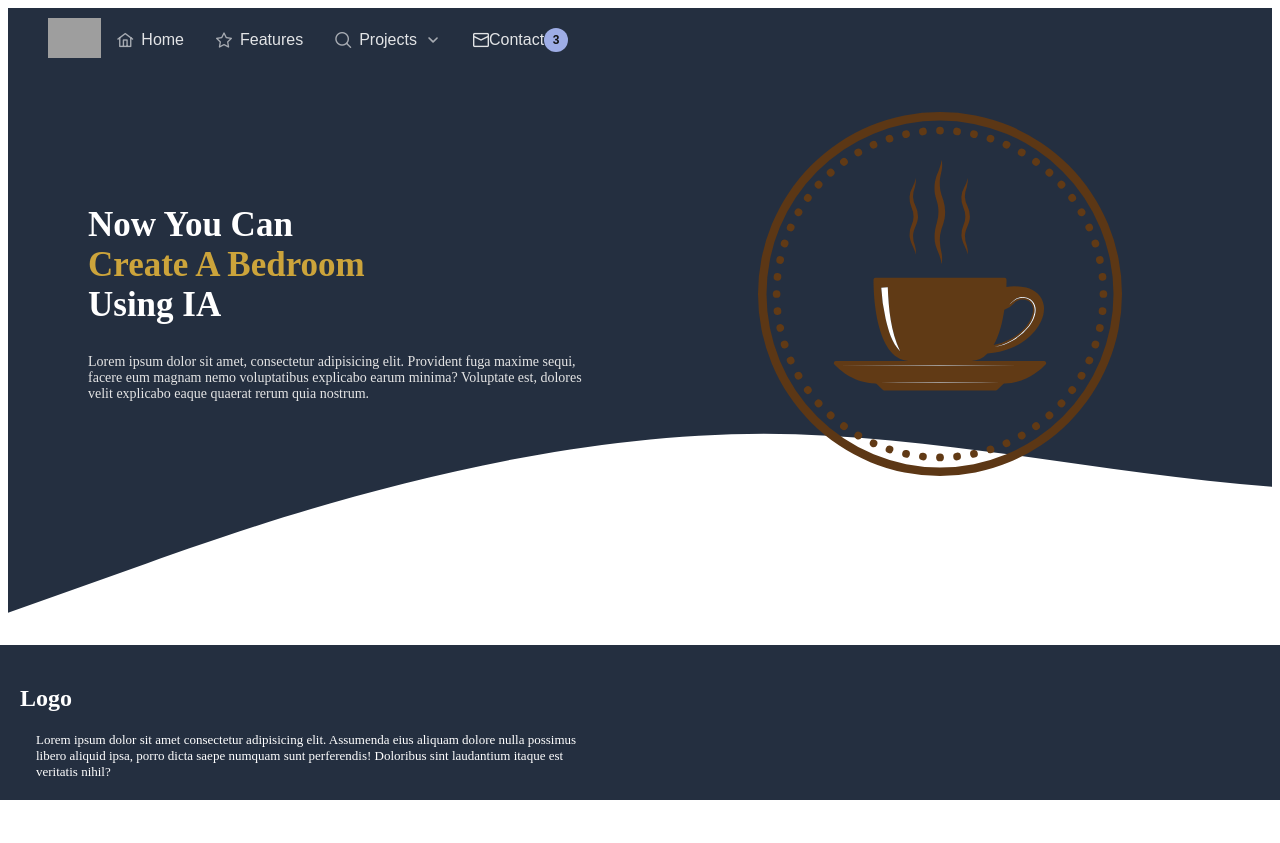
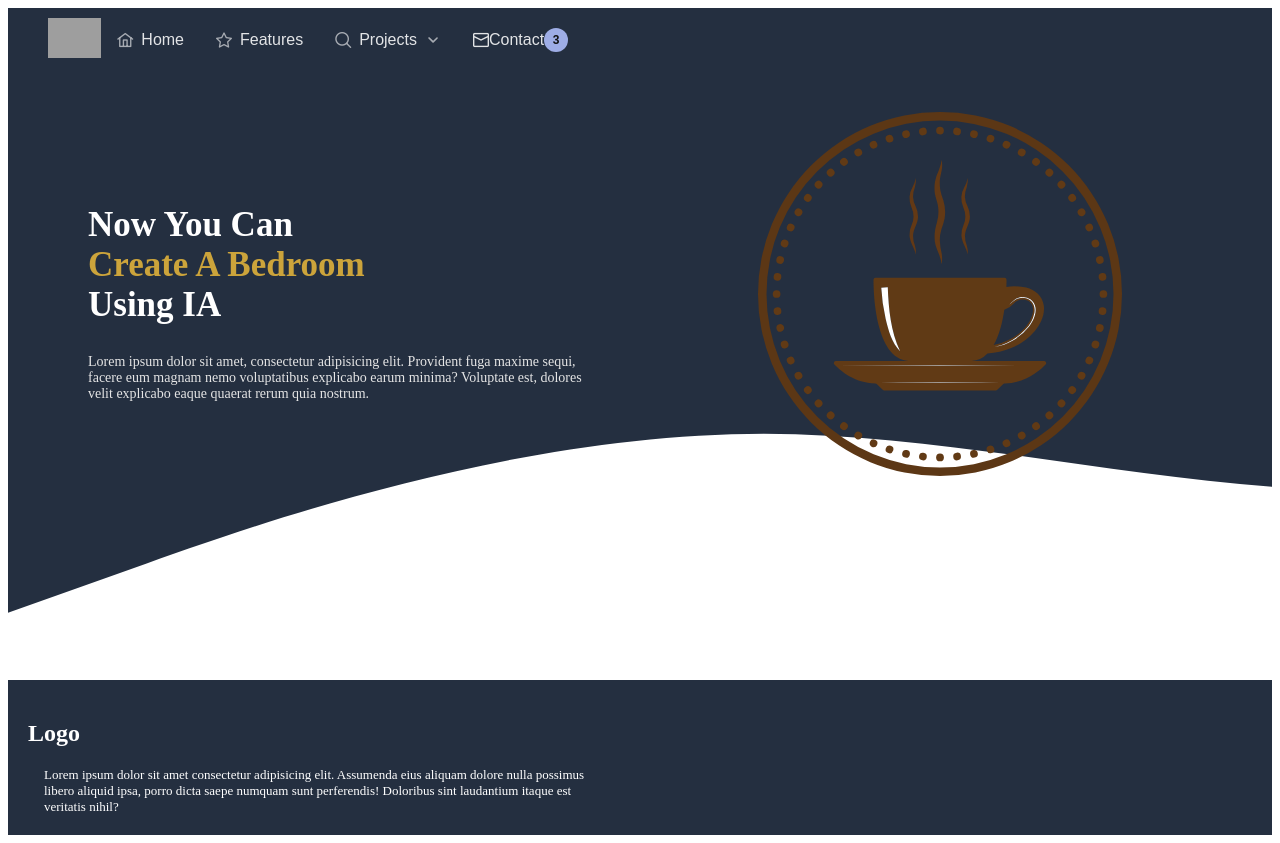
Before and after one commit to binmex/front_Inteligence, a React (Create React App) app: page / in a window 1280 px wide. Before the commit the page ends 800 px from the top, so only its background shows below. Built offline with nearby package versions, Linux system fonts and the light colour scheme; grey boxes are pictures that could not be loaded; a web font is replaced by a local one.

Commit message:
fixed bug footer relational on position screen

```diff
--- a/src/App.jsx
+++ b/src/App.jsx
@@ -1,16 +1,17 @@
 import React from "react";
-import {NavPrime} from "./Components/NavPrime"
+import { NavPrime } from "./Components/NavPrime";
 import { BannerPrime } from "./Components/BannerPrime";
 import { FooterPrime } from "./Components/FooterPrime";
 
 function App() {
   return (
-    <div className="div-con-fondo">
-      <NavPrime/>
-      <BannerPrime/>
-      <FooterPrime/>
-    </div>
-
+    <>
+      <div className="div-con-fondo">
+        <NavPrime />
+        <BannerPrime />
+      </div>
+      <FooterPrime />
+    </>
   );
 }
 
--- a/src/index.css
+++ b/src/index.css
@@ -62,9 +62,6 @@ body {
 
 /*Footer*/
 .footer-div{
-  position: fixed;
-  left: 0;
-  bottom: 0;
   width: 100%;
   background-color: #242F40;
   padding: 20px;
```
